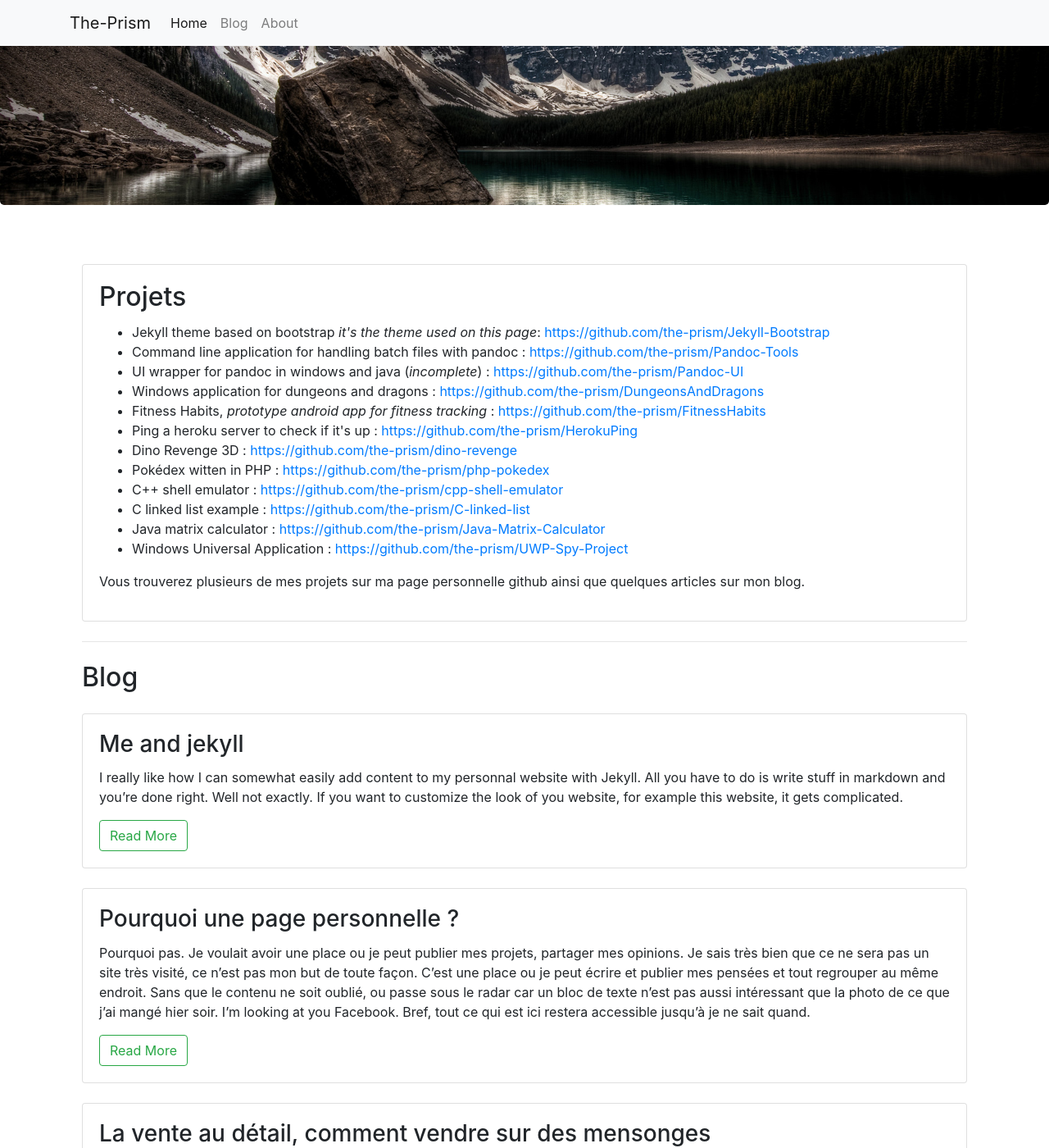
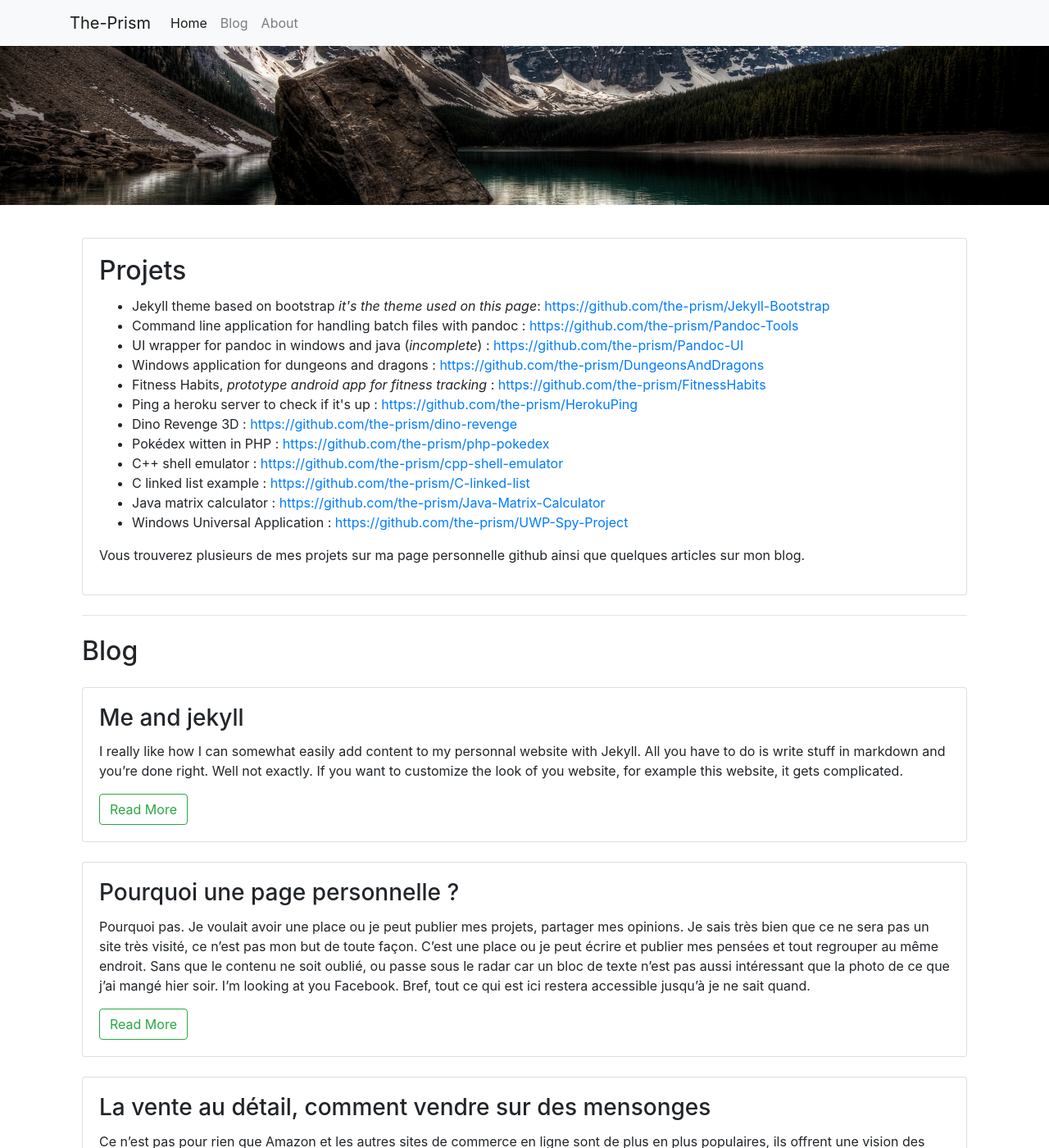
Before and after one commit to the-prism/website, a Jekyll site: the page built from index.html, in a window 1280 px wide and 1400 px high. Shown: the whole window at 82% size. Built offline with Jekyll 4.4.1, drawn with Linux system fonts in a browser that asks for light colours; the list of posts is cut into pages by our own code.

Commit message:
Update header style

```diff
--- a/css/style.scss
+++ b/css/style.scss
@@ -19,12 +19,10 @@
 // CUSTOM PART
 
 .header200px {
-  border-radius: 5px;
   background-repeat: no-repeat;
   background-size: cover;
   background-position: center;
   height: 200px;
-  margin-bottom: 2em;
 }
 
 .clearfloat {
```
